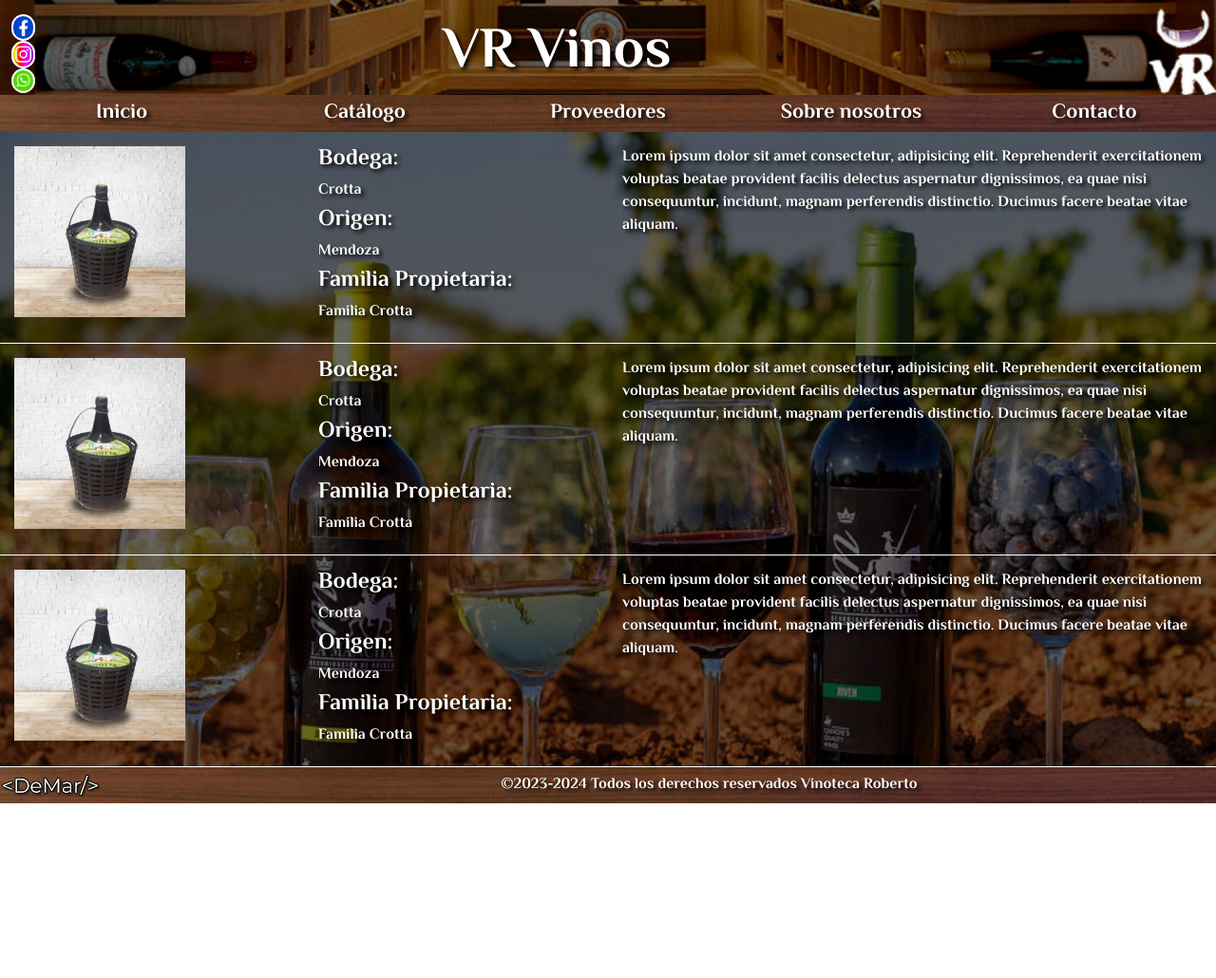
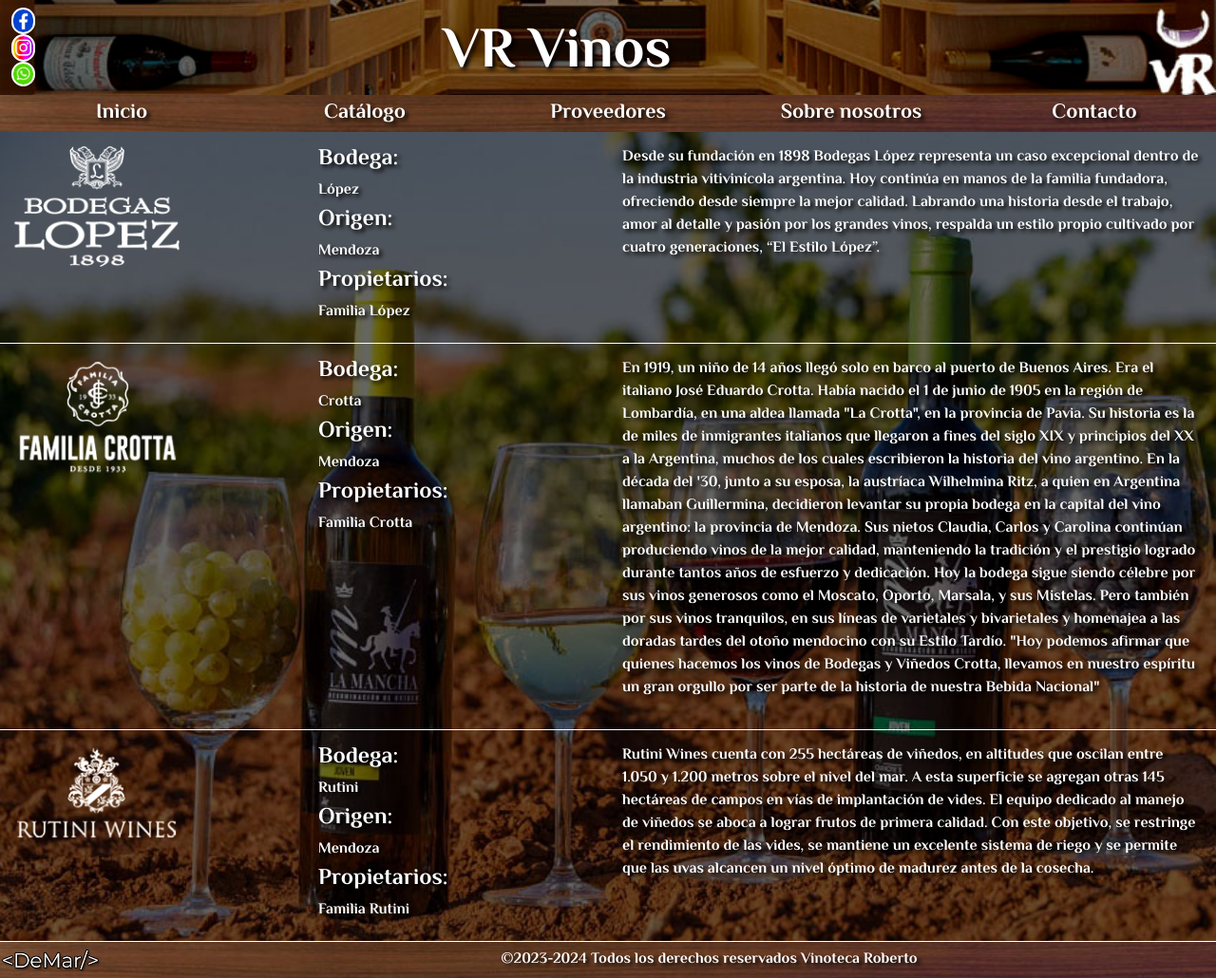
Before and after one commit to GonzaloAlvarezPorto/vinotecaRoberto, a website: page pages/proveedores.html in a window 1280 px wide. Shown: the whole page at 95% size. Before the commit the page ends 846 px from the top, so only its background shows below. Drawn offline with nearby package versions, Linux system fonts and the light colour scheme.

Commit message:
Modificaciones en catálogo y en proveedores

```diff
--- a/pages/proveedores.html
+++ b/pages/proveedores.html
@@ -75,8 +75,38 @@
             <div class="cuerpo__proveedor">
                 <div class="proveedor__info row">
                     <div class="proveedor__media col-3">
-                        <a class="media__enlace" href="#">
-                            <img class="media__img" src="../media/fotoCatalogo.jpg" alt="damajuana Crotta">
+                        <a class="media__enlace" href="https://bodegaslopez.com.ar/" target="_blank">
+                            <img class="media__img" src="../media/bodega_lopez.png" alt="logo bodega lopez">
+                        </a>
+                    </div>
+                    <div class="proveedor__datos col-3">
+                        <div>
+                            <h4>Bodega:</h4>
+                            <h6>López</h6>
+                        </div>
+                        <div>
+                            <h4>Origen:</h4>
+                            <h6>Mendoza</h6>
+                        </div>
+                        <div>
+                            <h4>Propietarios:</h4>
+                            <h6>Familia López</h6>
+                        </div>
+                    </div>
+                    <div class="proveedor__descripcion col-6">
+                        <p>
+                            Desde su fundación en 1898 Bodegas López representa un caso excepcional dentro de la
+                            industria vitivinícola argentina. Hoy continúa en manos de la familia fundadora, ofreciendo
+                            desde siempre la mejor calidad. Labrando una historia desde el trabajo, amor al detalle y
+                            pasión por los grandes vinos, respalda un estilo propio cultivado por cuatro generaciones,
+                            “El Estilo López”.
+                        </p>
+                    </div>
+                </div>
+                <div class="proveedor__info row">
+                    <div class="proveedor__media col-3">
+                        <a class="media__enlace" href="https://www.crotta.com.ar/" target="_blank">
+                            <img class="media__img" src="../media/familia_crotta.png" alt="damajuana Crotta">
                         </a>
                     </div>
                     <div class="proveedor__datos col-3">
@@ -89,71 +119,65 @@
                             <h6>Mendoza</h6>
                         </div>
                         <div>
-                            <h4>Familia Propietaria:</h4>
+                            <h4>Propietarios:</h4>
                             <h6>Familia Crotta</h6>
                         </div>
                     </div>
                     <div class="proveedor__descripcion col-6">
                         <p>
-                            Lorem ipsum dolor sit amet consectetur, adipisicing elit. Reprehenderit exercitationem
-                            voluptas beatae provident facilis delectus aspernatur dignissimos, ea quae nisi
-                            consequuntur, incidunt, magnam perferendis distinctio. Ducimus facere beatae vitae aliquam.
+                            En 1919, un niño de 14 años llegó solo en barco al puerto de Buenos Aires. Era el italiano
+                            José Eduardo Crotta. Había nacido el 1 de junio de 1905 en la región de Lombardía, en una
+                            aldea llamada "La Crotta", en la provincia de Pavia.
+
+                            Su historia es la de miles de inmigrantes italianos que llegaron a fines del siglo XIX y
+                            principios del XX a la Argentina, muchos de los cuales escribieron la historia del vino
+                            argentino.
+
+                            En la década del '30, junto a su esposa, la austríaca Wilhelmina Ritz, a quien en Argentina
+                            llamaban Guillermina, decidieron levantar su propia bodega en la capital del vino argentino:
+                            la provincia de Mendoza.
+
+                            Sus nietos Claudia, Carlos y Carolina continúan produciendo vinos de la mejor calidad,
+                            manteniendo la tradición y el prestigio logrado durante tantos años de esfuerzo y
+                            dedicación.
+
+                            Hoy la bodega sigue siendo célebre por sus vinos generosos como el Moscato, Oporto, Marsala,
+                            y sus Mistelas. Pero también por sus vinos tranquilos, en sus líneas de varietales y
+                            bivarietales y homenajea a las doradas tardes del otoño mendocino con su Estilo Tardío.
+
+                            "Hoy podemos afirmar que quienes hacemos los vinos de Bodegas y Viñedos Crotta, llevamos en
+                            nuestro espíritu un gran orgullo por ser parte de la historia de nuestra Bebida Nacional"
                         </p>
                     </div>
                 </div>
                 <div class="proveedor__info row">
                     <div class="proveedor__media col-3">
-                        <a class="media__enlace" href="#">
-                            <img class="media__img" src="../media/fotoCatalogo.jpg" alt="damajuana Crotta">
+                        <a class="media__enlace" href="https://www.rutiniwines.com/" target="_blank">
+                            <img class="media__img" src="../media/bodega_rutini.png" alt="damajuana Crotta">
                         </a>
                     </div>
                     <div class="proveedor__datos col-3">
                         <div>
                             <h4>Bodega:</h4>
-                            <h6>Crotta</h6>
+                            <h6>Rutini</h6>
                         </div>
                         <div>
                             <h4>Origen:</h4>
                             <h6>Mendoza</h6>
                         </div>
                         <div>
-                            <h4>Familia Propietaria:</h4>
-                            <h6>Familia Crotta</h6>
+                            <h4>Propietarios:</h4>
+                            <h6>Familia Rutini</h6>
                         </div>
                     </div>
                     <div class="proveedor__descripcion col-6">
                         <p>
-                            Lorem ipsum dolor sit amet consectetur, adipisicing elit. Reprehenderit exercitationem
-                            voluptas beatae provident facilis delectus aspernatur dignissimos, ea quae nisi
-                            consequuntur, incidunt, magnam perferendis distinctio. Ducimus facere beatae vitae aliquam.
-                        </p>
-                    </div>
-                </div>
-                <div class="proveedor__info row">
-                    <div class="proveedor__media col-3">
-                        <a class="media__enlace" href="#">
-                            <img class="media__img" src="../media/fotoCatalogo.jpg" alt="damajuana Crotta">
-                        </a>
-                    </div>
-                    <div class="proveedor__datos col-3">
-                        <div>
-                            <h4>Bodega:</h4>
-                            <h6>Crotta</h6>
-                        </div>
-                        <div>
-                            <h4>Origen:</h4>
-                            <h6>Mendoza</h6>
-                        </div>
-                        <div>
-                            <h4>Familia Propietaria:</h4>
-                            <h6>Familia Crotta</h6>
-                        </div>
-                    </div>
-                    <div class="proveedor__descripcion col-6">
-                        <p>
-                            Lorem ipsum dolor sit amet consectetur, adipisicing elit. Reprehenderit exercitationem
-                            voluptas beatae provident facilis delectus aspernatur dignissimos, ea quae nisi
-                            consequuntur, incidunt, magnam perferendis distinctio. Ducimus facere beatae vitae aliquam.
+                            Rutini Wines cuenta con 255 hectáreas de viñedos, en altitudes que oscilan entre 1.050 y
+                            1.200 metros sobre el nivel del mar. A esta superficie se agregan otras 145 hectáreas de
+                            campos en vías de implantación de vides. El equipo dedicado al manejo de viñedos se aboca a
+                            lograr frutos de primera calidad. Con este objetivo, se restringe el rendimiento de las
+                            vides, se mantiene un excelente sistema de riego y se permite que las uvas alcancen un nivel
+                            óptimo de madurez antes de la cosecha.
                         </p>
                     </div>
                 </div>
@@ -170,7 +194,8 @@
                         </div>
                     </li>
                     <li class="listado__textoPieDePagina col-10">
-                        <p class="textoPieDePagina__parrafo">©2023-2024 Todos los derechos reservados Vinoteca Roberto</p>
+                        <p class="textoPieDePagina__parrafo">©2023-2024 Todos los derechos reservados Vinoteca Roberto
+                        </p>
                     </li>
                 </ul>
             </div>
--- a/scss/_cabecera.scss
+++ b/scss/_cabecera.scss
@@ -40,7 +40,7 @@
             align-items: flex-start;
             text-align: start;
             justify-content: center;
-            margin-top: 15px;
+            margin-top: 8px;
             position: fixed;
 
             .redes__iconos {
--- a/scss/_maps.scss
+++ b/scss/_maps.scss
@@ -1,5 +1,4 @@
 $fotosGalerias: (
-    alto: 180px,
     margen: 0,
     relleno: 0,
 )
--- a/scss/_principal.scss
+++ b/scss/_principal.scss
@@ -71,32 +71,32 @@
                 }
 
                 .media__img {
-                    height: map-get($fotosGalerias , alto);
+                    width: 60%;
                     margin: map-get($fotosGalerias , margen);
                     padding: map-get($fotosGalerias , relleno);
                 }
 
                 @media (max-width: 750px) {
                     .media__img {
-                        height: 130px;
+                        width: 100%;
                     }
                 }
 
                 @media (max-width: 555px) {
                     .media__img {
-                        height: 80px;
+                        width: 100%;
                     }
                 }
 
                 @media (max-width: 375px) {
                     .media__img {
-                        height: 65px;
+                        width: 100%;
                     }
                 }
 
                 @media (max-width: 288px) {
                     .media__img {
-                        height: 60px;
+                        width: 100%;
                     }
                 }
             }
@@ -215,32 +215,32 @@
             }
 
             .producto__img {
-                height: map-get($fotosGalerias , alto);
                 margin: map-get($fotosGalerias , margen);
                 padding: map-get($fotosGalerias , relleno);
+                width: 40%;
             }
 
             @media (max-width: 375px) {
                 .producto__img {
-                    height: 80px;
+                    width: 80%;
                 }
             }
 
             @media (max-width: 288px) {
                 .producto__img {
-                    height: 50px;
+                    width: 80%;
                 }
             }
 
             @media (max-width: 375px) {
                 .media__img {
-                    height: 30px;
+                    width: 80%;
                 }
             }
 
             @media (max-width: 288px) {
                 .media__img {
-                    height: 30px;
+                    width: 80%;
                 }
             }
         }
```
Also changed, not shown: pages/catalogo.html (+12 -12 lines), pages/contacto.html (+5 -5 lines), pages/nosotros.html (+3 -6 lines), media/bodega_lopez.png (added), media/bodega_rutini.png (added), media/damajuana_blanco_crotta.jpg (added), media/familia_crotta.png (added), media/fotoCatalogo.jpg (deleted), media/lopez_champagne.jpg (added), media/lopez_clasico.jpg (added), media/lopez_estuche.jpg (added), media/malbec_crotta.jpg (added), media/rutini_malbec.png (added), styles/estilos.css.
